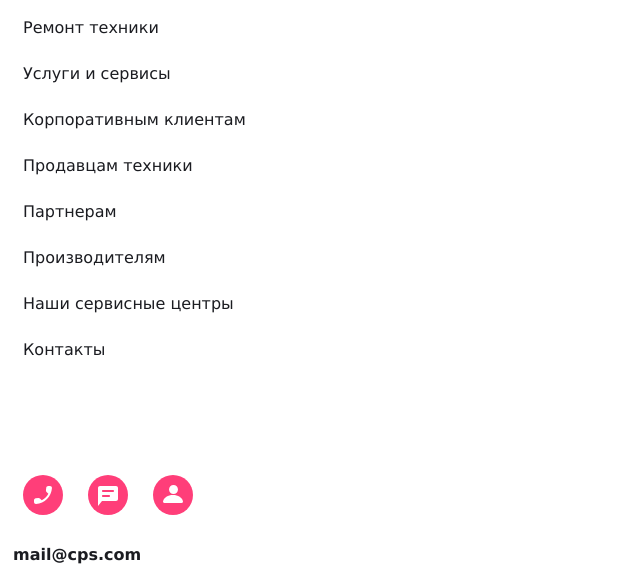
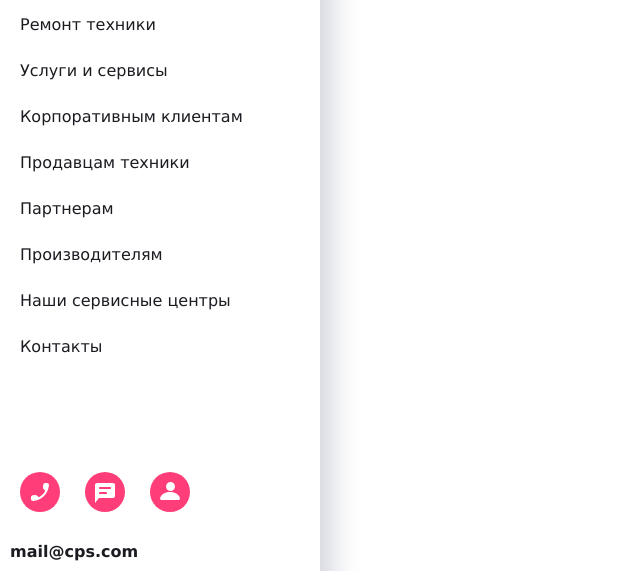
Before and after one commit to Shushan-Petrosyan/responsive-menu, a plain HTML site: page index.html in a window 1280 px wide. Shown: the part 106-677 px from the top of the page, without its empty margins (0-640 px from the left). Drawn offline with Linux system fonts and the light colour scheme.

Commit message:
initial commit

```diff
--- a/assets/css/style.css
+++ b/assets/css/style.css
@@ -1,8 +1,7 @@
 header {
- /*  width: 768px; */
- width: 320px;
- border: 3px solid #ffffff;
-
+      width: 320px;
+    overflow: hidden;
+    box-shadow: 0 15px 30px 10px #0E185033;
 }
 
 .menu-header {
@@ -32,7 +31,7 @@ header {
     line-height: 30px;
 }
 
-.content-text:active {
+.content-text:hover {
     color: #7e7e82;
 }
 
```
